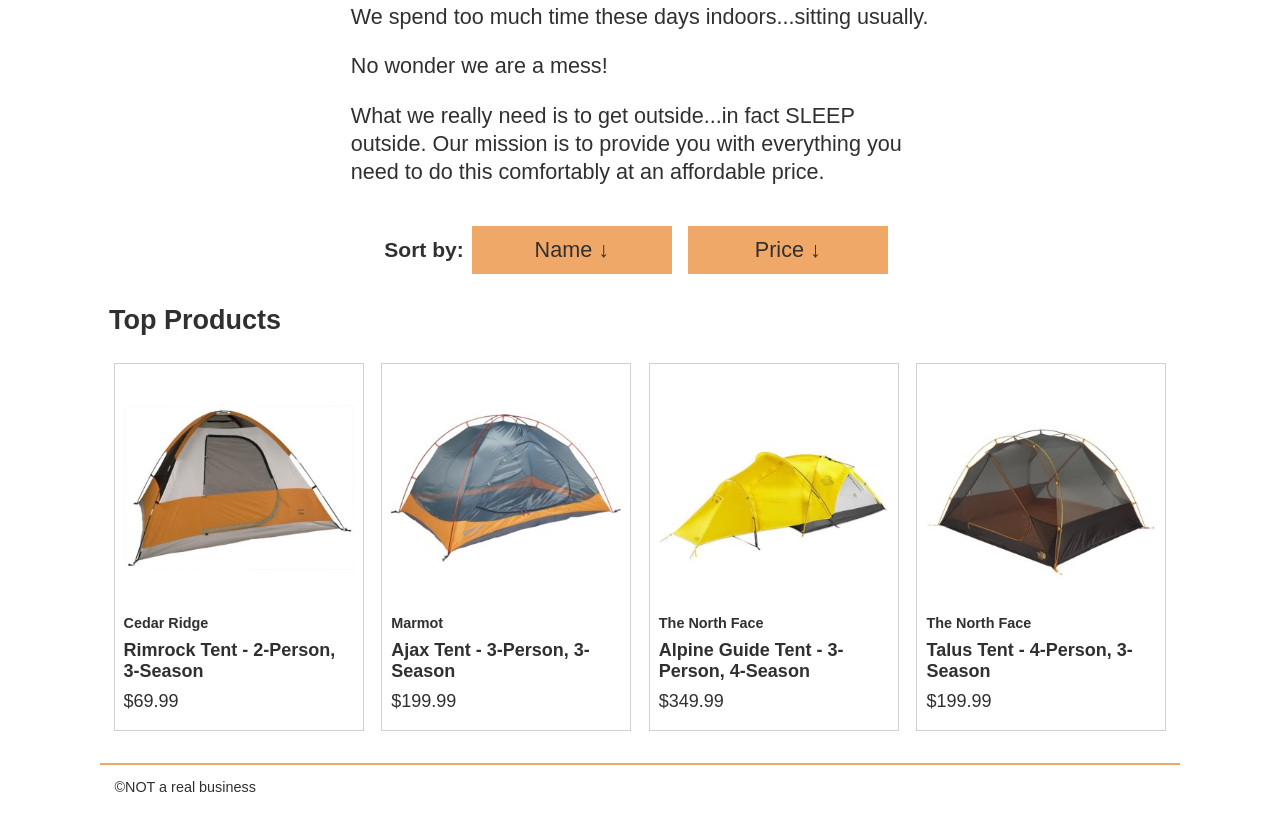
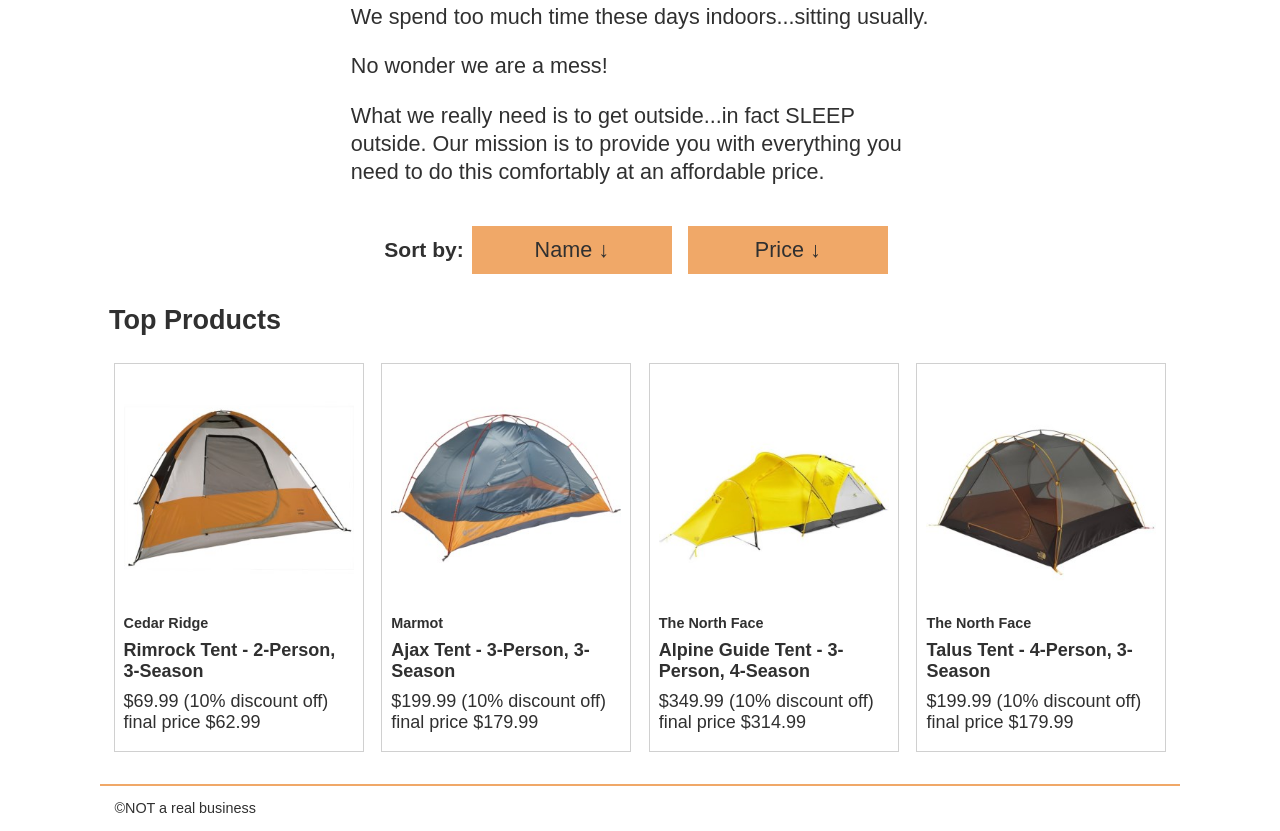
Before and after one commit to HaniaFlores/WDD330, a website built with Vite: page src/index.html in a window 1280 px wide. Shown: the part 435-1266 px from the top of the page. Before the commit the page ends 1245 px from the top, so only its background shows below. Built offline with nearby package versions, Linux system fonts and the light colour scheme.

Commit message:
discount indicator

```diff
--- a/src/css/style.css
+++ b/src/css/style.css
@@ -222,6 +222,10 @@ button {
   align-items: center;
 }
 
+.product-card__price {
+  color: var(--dark-grey);
+}
+
 .cart-card__image {
   grid-row: 1/3;
   grid-column: 1;
--- a/src/js/productList.mjs
+++ b/src/js/productList.mjs
@@ -21,30 +21,23 @@ export default async function productList(
 }
 
 export function productCardTemplate(product) {
+  const discountRate = 0.1;
+  const price = product.FinalPrice;
+  const discount = price * discountRate;
+  const discountedPrice = price - discount;
+
   return (
     `<li class="product-card">
-    <a href="product_pages/index.html?product=` +
-    product.Id +
-    `" >
-        <img
-            src="` +
-    product.Image +
-    `"
-            alt="` +
-    product.Name +
-    `"
-        />
-        <h3 class="card__brand">` +
-    product.Brand.Name +
-    `</h3>
-        <h2 class="card__name">` +
-    product.NameWithoutBrand +
-    `</h2>
-        <p class="product-card__price">$` +
-    product.FinalPrice +
-    `</p></a
-    >
-</li>`
+      <a href="product_pages/index.html?product=${product.Id}">
+        <img src="${product.Image}" alt="${product.Name}" />
+        <h3 class="card__brand">${product.Brand.Name}</h3>
+        <h2 class="card__name">${product.NameWithoutBrand}</h2>
+        <p class="product-card__price">
+          <span class="original-price">$${price}</span>
+          (${(discountRate * 100).toFixed(0)}% discount off) final price $${discountedPrice.toFixed(2)}
+        </p>
+      </a>
+    </li>`
   );
 }
 
```
